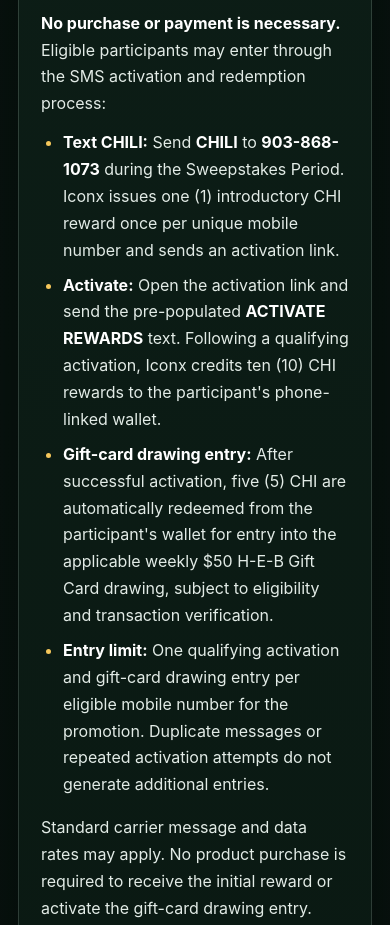
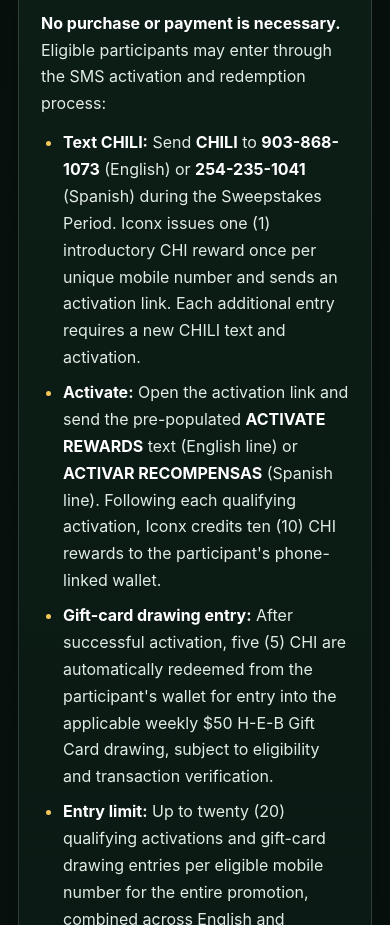
Before and after one commit to jhiconx/iconx.io, a website: page xmas/index.html in a window 390 px wide. Shown: the part 2542-3467 px from the top of the page. Drawn offline with Linux system fonts and the light colour scheme.

Commit message:
Update H-E-B rules to 20 entries per phone and Spanish activation

```diff
--- a/xmas/index.html
+++ b/xmas/index.html
@@ -62,10 +62,10 @@
     <h2>4. HOW TO ENTER</h2>
     <p><strong>No purchase or payment is necessary.</strong> Eligible participants may enter through the SMS activation and redemption process:</p>
     <ul>
-      <li><strong>Text CHILI:</strong> Send <strong>CHILI</strong> to <strong>903-868-1073</strong> during the Sweepstakes Period. Iconx issues one (1) introductory CHI reward once per unique mobile number and sends an activation link.</li>
-      <li><strong>Activate:</strong> Open the activation link and send the pre-populated <strong>ACTIVATE REWARDS</strong> text. Following a qualifying activation, Iconx credits ten (10) CHI rewards to the participant's phone-linked wallet.</li>
+      <li><strong>Text CHILI:</strong> Send <strong>CHILI</strong> to <strong>903-868-1073</strong> (English) or <strong>254-235-1041</strong> (Spanish) during the Sweepstakes Period. Iconx issues one (1) introductory CHI reward once per unique mobile number and sends an activation link. Each additional entry requires a new CHILI text and activation.</li>
+      <li><strong>Activate:</strong> Open the activation link and send the pre-populated <strong>ACTIVATE REWARDS</strong> text (English line) or <strong>ACTIVAR RECOMPENSAS</strong> (Spanish line). Following each qualifying activation, Iconx credits ten (10) CHI rewards to the participant's phone-linked wallet.</li>
       <li><strong>Gift-card drawing entry:</strong> After successful activation, five (5) CHI are automatically redeemed from the participant's wallet for entry into the applicable weekly $50 H-E-B Gift Card drawing, subject to eligibility and transaction verification.</li>
-      <li><strong>Entry limit:</strong> One qualifying activation and gift-card drawing entry per eligible mobile number for the promotion. Duplicate messages or repeated activation attempts do not generate additional entries.</li>
+      <li><strong>Entry limit:</strong> Up to twenty (20) qualifying activations and gift-card drawing entries per eligible mobile number for the entire promotion, combined across English and Spanish lines. Each additional entry requires a new CHILI text followed by the correct activation text; each qualifying activation credits ten (10) CHI and automatically redeems five (5) CHI for one drawing entry. Duplicate delivery of the same SMS does not count as another entry. The introductory one (1) CHI is awarded only once per unique mobile number.</li>
     </ul>
     <p>Standard carrier message and data rates may apply. No product purchase is required to receive the initial reward or activate the gift-card drawing entry.</p>
     <hr>
```
